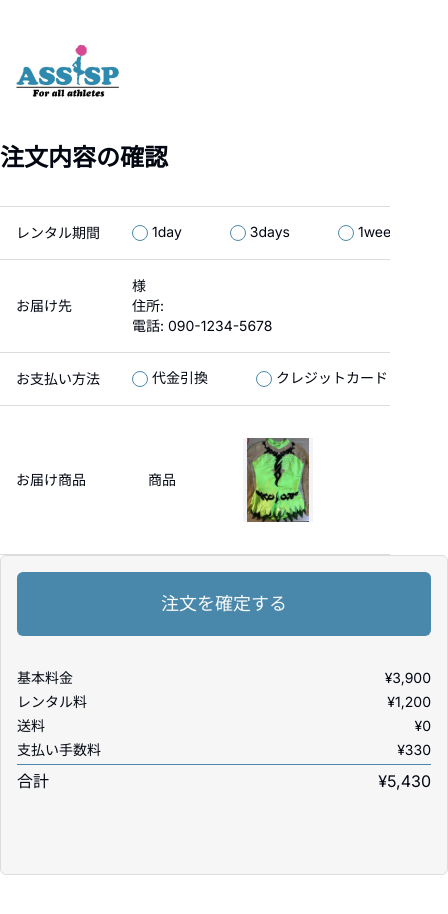
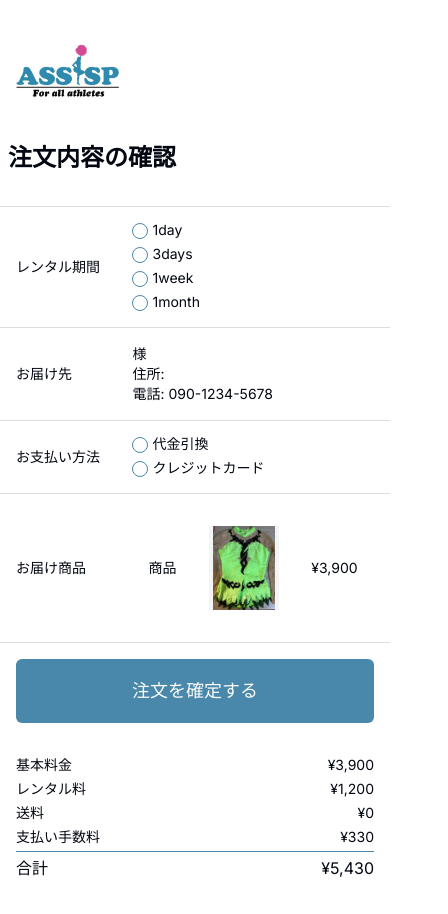
Before and after one commit to zawazawa84/assispo, a Next.js app: page /costume/1/order in a window 390 px wide. Shown: the top 914 px of the page, 448 px wide, since content can reach past the window. Before the commit the page ends 884 px from the top, so only its background shows below. Built offline with nearby package versions, Linux system fonts and the light colour scheme; no server answers.

Commit message:
注文内容確認画面のレスポンシブデザインをマシにする

```diff
--- a/src/features/costume/components/OrderTable.tsx
+++ b/src/features/costume/components/OrderTable.tsx
@@ -16,7 +16,7 @@ export const OrderTable = ({ register, userData, control }: any) => {
               name="term"
               render={({ field: { onChange, value } }) => (
                 <RadioGroup
-                  className="flex space-x-10"
+                  className="lg:flex lg:space-x-10"
                   value={value}
                   onValueChange={onChange}
                 >
@@ -65,7 +65,7 @@ export const OrderTable = ({ register, userData, control }: any) => {
               name="paymentMethod"
               render={({ field: { onChange, value } }) => (
                 <RadioGroup
-                  className="flex space-x-10"
+                  className="lg:flex lg:space-x-10"
                   value={value}
                   onValueChange={onChange}
                 >
--- a/src/features/costume/pages/CostumeOrder.tsx
+++ b/src/features/costume/pages/CostumeOrder.tsx
@@ -61,7 +61,7 @@ export const CostumeOrder = () => {
           className="object-cover cursor-pointer"
           onClick={() => router.push(pagesPath.costume.$url().path)}
         />
-        <h1 className="text-2xl font-semibold">注文内容の確認</h1>
+        <h1 className="text-2xl font-semibold px-2">注文内容の確認</h1>
         <div>
           <form className="lg:flex lg:space-x-8" onSubmit={onSubmit}>
             <OrderTable
@@ -69,7 +69,7 @@ export const CostumeOrder = () => {
               userData={userData}
               control={control}
             />
-            <div className="flex flex-col w-100 h-80 p-4 lg:ml-4 space-y-8 border border-[#dcdcdc] rounded-md bg-[#f6f6f6]">
+            <div className="flex flex-col lg:w-100 h-80 p-4 lg:ml-4 space-y-8 lg:border border-[#dcdcdc] rounded-md lg:bg-[#f6f6f6]">
               <Button className="h-16 bg-themeblue" type="submit">
                 <p className="text-lg">注文を確定する</p>
               </Button>
```
